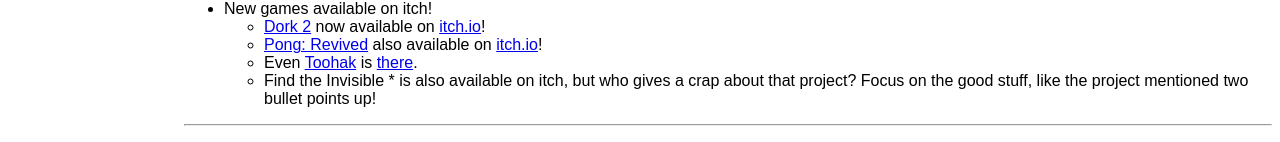
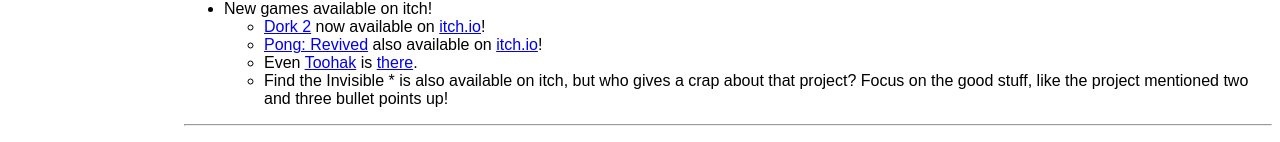
Before and after one commit to Arc676/arc676.github.io, a plain HTML site: page index.html in a window 1280 px wide. Shown: the part 148-290 px from the top of the page. Drawn offline with Linux system fonts and the light colour scheme.

Commit message:
Fixed news

```diff
--- a/news.html
+++ b/news.html
@@ -6,7 +6,7 @@
 			<li><a href="/projects/dork2.html">Dork 2</a> now available on <a href="https://arc676.itch.io">itch.io</a>!</li>
 			<li><a href="/projects/pong.html">Pong: Revived</a> also available on <a href="https://arc676.itch.io/pong-revived">itch.io</a>!</li>
 			<li>Even <a href="/projects/toohak.html">Toohak</a> is <a href="https://arc676.itch.io/toohak">there</a>.</li>
-			<li>Find the Invisible * is also available on itch, but who gives a crap about that project? Focus on the good stuff, like the project mentioned two bullet points up!</li>
+			<li>Find the Invisible * is also available on itch, but who gives a crap about that project? Focus on the good stuff, like the project mentioned two and three bullet points up!</li>
 		</ul>
 	</ul>
 </p>
```
